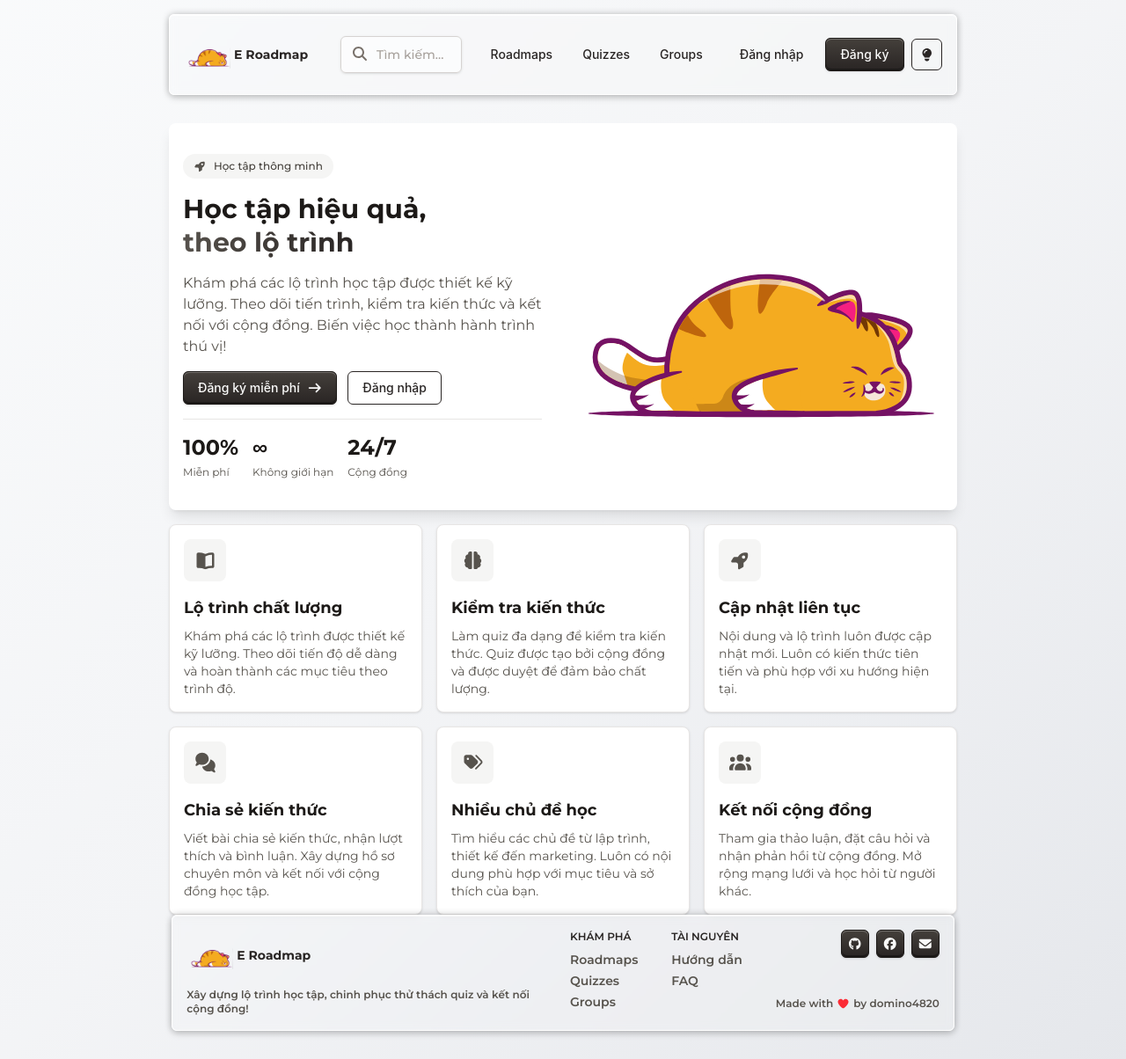
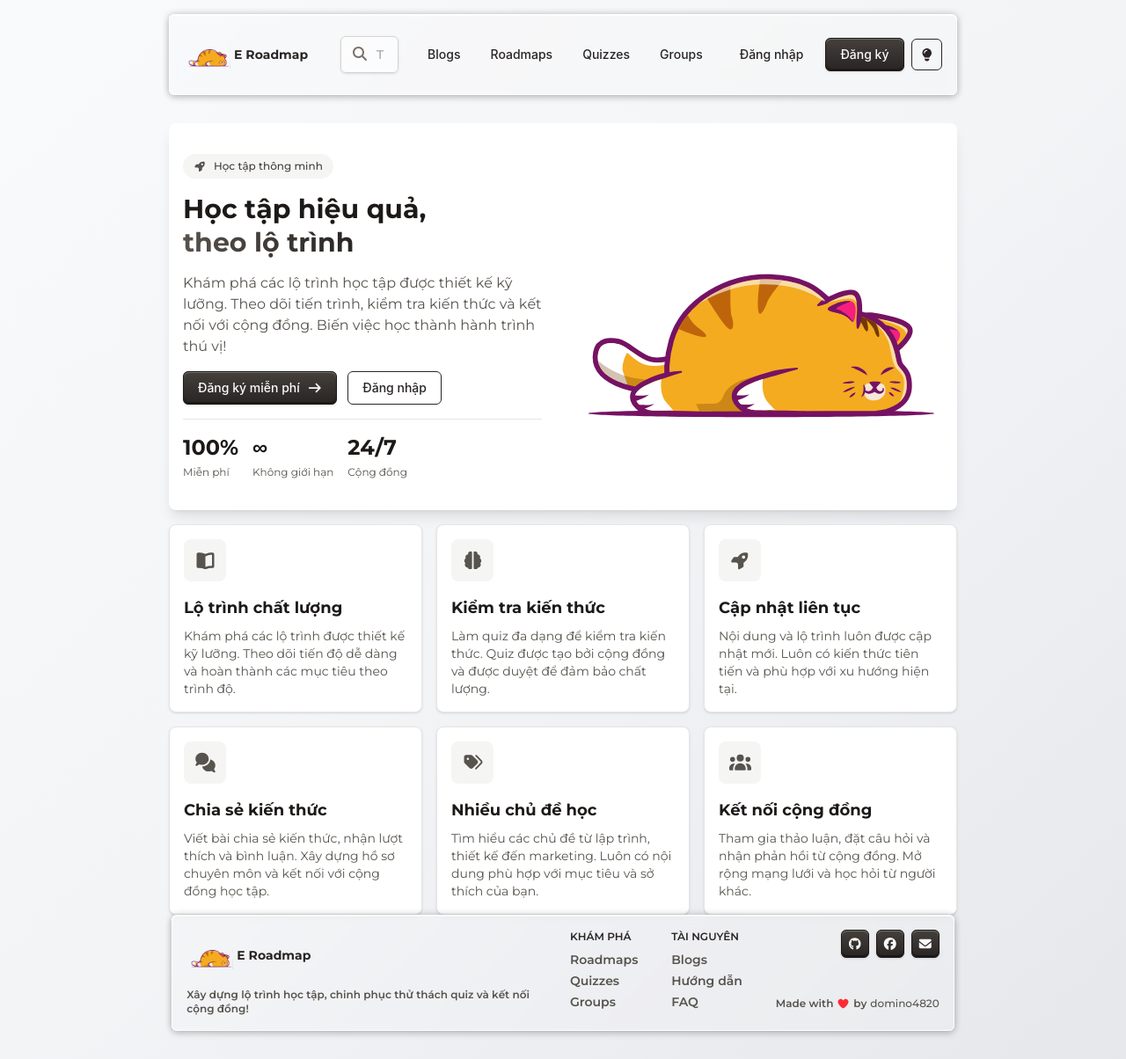
Before and after one commit to domino4820/DACN, a React app: page / in a window 1280 px wide. Shown: the whole page at 88% size. Built offline with nearby package versions, Linux system fonts and the light colour scheme; the HTML template or start-up script is replaced by a standard one.

Commit message:
feat: add mock UI

```diff
--- a/src/components/common/footer.tsx
+++ b/src/components/common/footer.tsx
@@ -41,6 +41,9 @@ const Footer: FC = () => {
                         <div className='flex flex-col gap-2'>
                             <p className='text-xs font-semibold text-stone-800 uppercase dark:text-stone-200'>Tài nguyên</p>
                             <div className='flex flex-col gap-1'>
+                                <Link to={paths.blog} className='text-sm text-stone-600 transition-colors hover:text-stone-900 dark:text-stone-400 dark:hover:text-stone-100'>
+                                    Blogs
+                                </Link>
                                 <Link to={paths.guides} className='text-sm text-stone-600 transition-colors hover:text-stone-900 dark:text-stone-400 dark:hover:text-stone-100'>
                                     Hướng dẫn
                                 </Link>
@@ -65,7 +68,10 @@ const Footer: FC = () => {
                             <div className='flex items-center gap-1 text-xs text-stone-600 dark:text-stone-400'>
                                 <span>Made with</span>
                                 <FontAwesomeIcon icon={faHeart} className='text-xs text-red-500' />
-                                <span>by domino4820</span>
+                                <span>by</span>
+                                <a href='https://github.com/domino4820/' target='_blank' rel='noopener noreferrer' className='font-medium transition-colors hover:text-stone-900 dark:hover:text-stone-100'>
+                                    domino4820
+                                </a>
                             </div>
                         </div>
                     </div>
--- a/src/components/common/header.tsx
+++ b/src/components/common/header.tsx
@@ -6,7 +6,7 @@ import LinkBtn from '@/components/ui/link-btn';
 import NavLinkGroup from '@/components/ui/nav-link-group';
 import paths from '@/config/paths';
 import { useAuthStore } from '@/store/auth.store';
-import { faMagnifyingGlass, faRightFromBracket, faUser } from '@fortawesome/free-solid-svg-icons';
+import { faGear, faMagnifyingGlass, faRightFromBracket, faUser } from '@fortawesome/free-solid-svg-icons';
 import { FontAwesomeIcon } from '@fortawesome/react-fontawesome';
 import { forwardRef, useState } from 'react';
 import { useNavigate } from 'react-router';
@@ -45,13 +45,16 @@ const Header = forwardRef<HTMLElement>((_props, ref) => {
 
                     <div className={`transition-all duration-700 ease-in-out ${isSearchFocused ? 'w-0 overflow-hidden opacity-0' : 'opacity-100'}`}>
                         <NavLinkGroup>
-                            <LinkBtn to='/roadmaps' variant='gradient'>
+                            <LinkBtn to={paths.blog} variant='gradient'>
+                                Blogs
+                            </LinkBtn>
+                            <LinkBtn to={paths.roadmaps} variant='gradient'>
                                 Roadmaps
                             </LinkBtn>
-                            <LinkBtn to='/quizzes' variant='gradient'>
+                            <LinkBtn to={paths.quizzes} variant='gradient'>
                                 Quizzes
                             </LinkBtn>
-                            <LinkBtn to='/groups' variant='gradient'>
+                            <LinkBtn to={paths.groups} variant='gradient'>
                                 Groups
                             </LinkBtn>
                         </NavLinkGroup>
@@ -74,9 +77,20 @@ const Header = forwardRef<HTMLElement>((_props, ref) => {
                                 triggerClassName='p-2'
                                 menuClassName='min-w-48'
                             >
-                                <DropdownItem onClick={() => navigate(paths.me)} className='flex items-center gap-2'>
+                                <DropdownItem
+                                    onClick={() => {
+                                        if (user?.username) {
+                                            navigate(`/profile/${user.username}`);
+                                        }
+                                    }}
+                                    className='flex items-center gap-2'
+                                >
                                     <FontAwesomeIcon icon={faUser} className='text-stone-600 dark:text-stone-400' />
                                     <span>Trang cá nhân</span>
+                                </DropdownItem>
+                                <DropdownItem onClick={() => navigate(paths.setting)} className='flex items-center gap-2'>
+                                    <FontAwesomeIcon icon={faGear} className='text-stone-600 dark:text-stone-400' />
+                                    <span>Setting</span>
                                 </DropdownItem>
                                 <DropdownItem onClick={handleLogout} variant='danger' className='flex items-center gap-2'>
                                     <FontAwesomeIcon icon={faRightFromBracket} className='text-red-600 dark:text-red-400' />
--- a/src/components/ui/textarea.tsx
+++ b/src/components/ui/textarea.tsx
@@ -1,6 +1,7 @@
 import { cva, type VariantProps } from 'class-variance-authority';
 import { clsx } from 'clsx';
-import type { FC, TextareaHTMLAttributes } from 'react';
+import type { TextareaHTMLAttributes } from 'react';
+import { forwardRef } from 'react';
 import { twMerge } from 'tailwind-merge';
 
 const textareaVariants = cva('w-full rounded-md border px-4 py-2.5 text-sm font-medium shadow-sm transition-all duration-300 ease-in focus:outline-none focus:ring-2 disabled:cursor-not-allowed disabled:opacity-50', {
@@ -20,10 +21,12 @@ interface TextareaProps extends Omit<TextareaHTMLAttributes<HTMLTextAreaElement>
     error?: boolean;
 }
 
-const Textarea: FC<TextareaProps> = ({ variant, className, error, ...props }) => {
+const Textarea = forwardRef<HTMLTextAreaElement, TextareaProps>(({ variant, className, error, ...props }, ref) => {
     const textareaVariant = error ? 'error' : variant;
 
-    return <textarea className={twMerge(clsx(textareaVariants({ variant: textareaVariant }), className))} {...props} />;
-};
+    return <textarea ref={ref} className={twMerge(clsx(textareaVariants({ variant: textareaVariant }), className))} {...props} />;
+});
+
+Textarea.displayName = 'Textarea';
 
 export default Textarea;
--- a/src/config/paths.ts
+++ b/src/config/paths.ts
@@ -1,17 +1,19 @@
 const paths = {
+    blog: '/blog',
     faq: '/faq',
     groups: '/groups',
     groupDetails: '/groups/:id',
     guides: '/guides',
     login: '/login',
-    verify: '/verify',
-    me: '/me',
+    profile: '/profile/:username',
     notFound: '*',
+    setting: '/setting',
     quizzes: '/quizzes',
     register: '/register',
     roadmaps: '/roadmaps',
     roadmapDetail: '/roadmaps/:id',
     root: '/',
+    verify: '/verify',
     admin: {
         badges: '/admin/badges',
         config: '/admin/config',
--- a/src/pages/groups/group-details.tsx
+++ b/src/pages/groups/group-details.tsx
@@ -1,5 +1,6 @@
 import LoadingImage from '@/assets/lottie/loading.json';
 import Button from '@/components/ui/button';
+import Textarea from '@/components/ui/textarea';
 import apiEndpoints from '@/config/api-endpoints';
 import MESSAGES from '@/config/messages';
 import paths from '@/config/paths';
@@ -477,7 +478,7 @@ const GroupDetails: FC = () => {
                         </div>
                     )}
                     <form className='relative flex items-end gap-2' onSubmit={handleSendMessage}>
-                        <textarea
+                        <Textarea
                             ref={textareaRef}
                             value={message}
                             onChange={(e) => {
--- a/src/router/router.tsx
+++ b/src/router/router.tsx
@@ -55,7 +55,7 @@ const router = createBrowserRouter([
                 )
             },
             {
-                path: paths.me,
+                path: paths.setting,
                 element: (
                     <ProtectedRoute>
                         <Profile />
```
